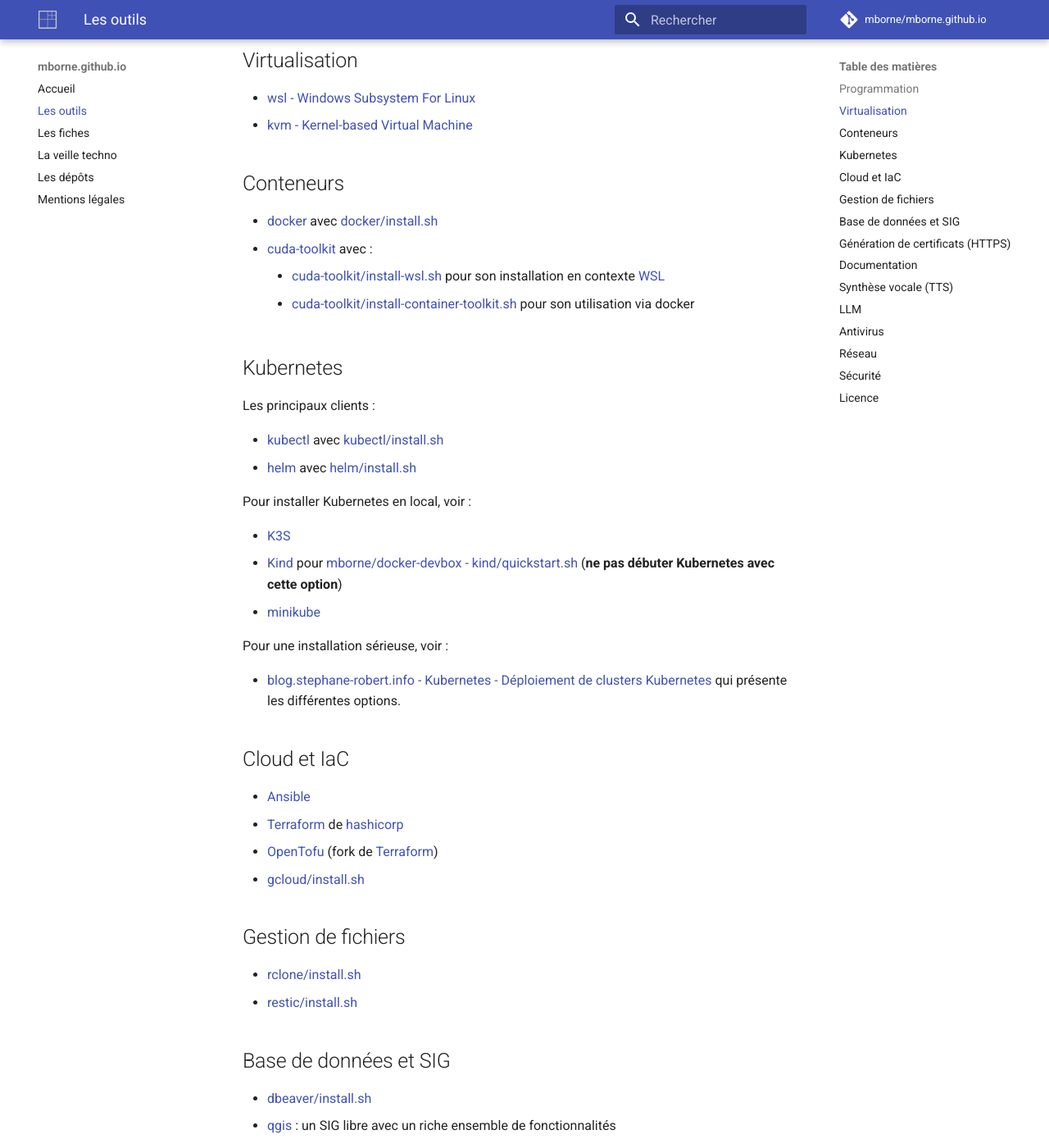
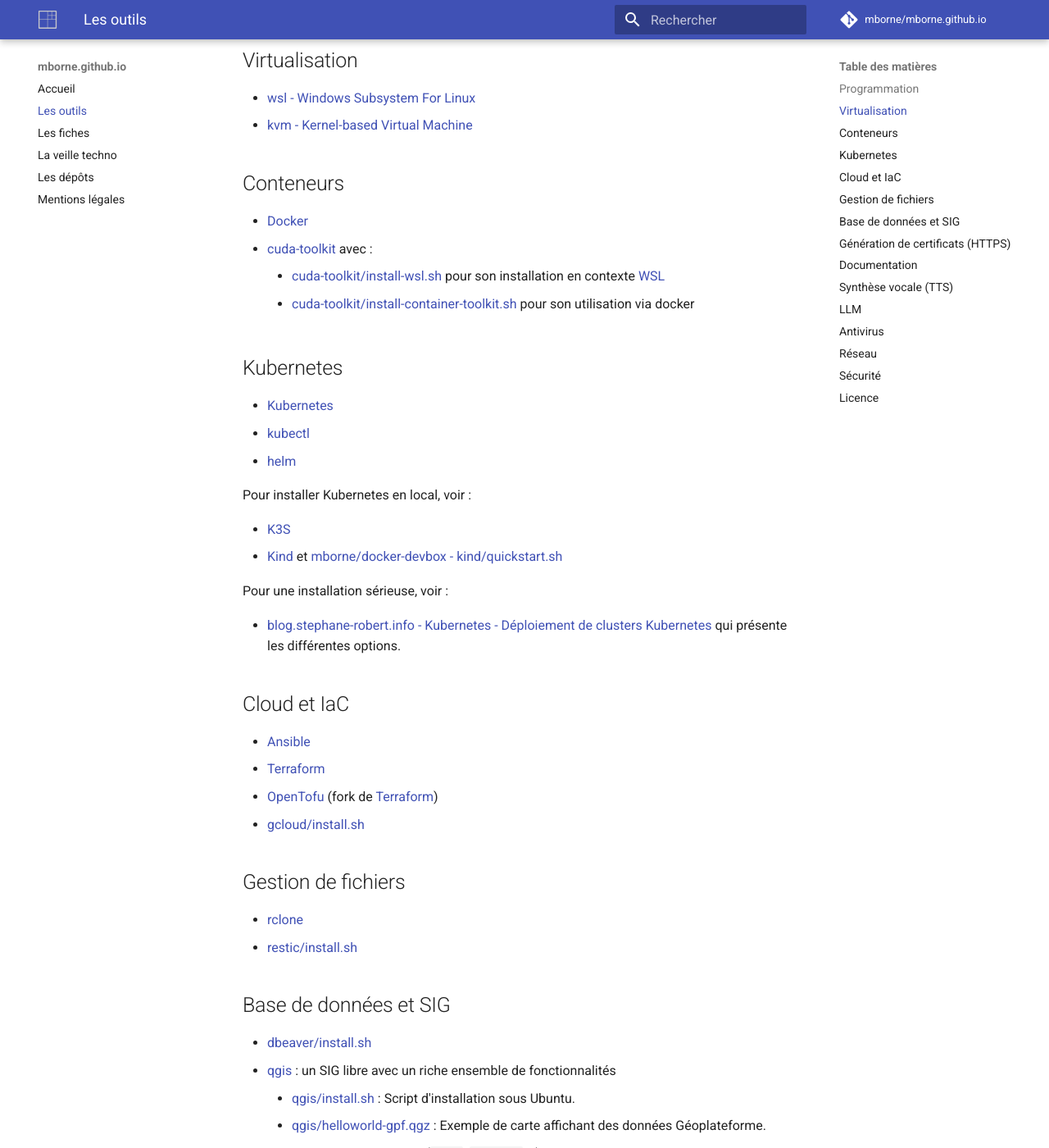
Before and after one commit to mborne/mborne.github.io, an MkDocs documentation site: the page built from docs/outils/index.md, in a window 1280 px wide and 1400 px high, scrolled down 719 px. Shown: the whole window at 82% size. Built offline with MkDocs 1.6.1 and Material for MkDocs 9.7.7, drawn with Linux system fonts in a browser that asks for light colours; plug-ins that fetch from the network failed and are left out; comment, search, counter and statistics services are not loaded.

Commit message:
chore(kubernetes): exit minikube et ajout d'un lien vers la fiche

```diff
--- a/docs/outils/index.md
+++ b/docs/outils/index.md
@@ -25,23 +25,21 @@
 
 ## Conteneurs
 
-- [docker](docker/README.md) avec [docker/install.sh](docker/install.sh)
+- [Docker](docker/README.md)
 - [cuda-toolkit](cuda-toolkit/README.md) avec :
     - [cuda-toolkit/install-wsl.sh](cuda-toolkit/install-wsl.sh) pour son installation en contexte [WSL](wsl/README.md)
     - [cuda-toolkit/install-container-toolkit.sh](cuda-toolkit/install-container-toolkit.sh) pour son utilisation via docker
 
 ## Kubernetes
 
-Les principaux clients :
-
-- [kubectl](kubectl/README.md) avec [kubectl/install.sh](kubectl/install.sh)
-- [helm](helm/README.md) avec [helm/install.sh](helm/install.sh)
+- [Kubernetes](kubernetes/index.md)
+- [kubectl](kubectl/README.md)
+- [helm](helm/README.md)
 
 Pour installer Kubernetes en local, voir :
 
 - [K3S](k3s/README.md)
-- [Kind](kind/README.md) pour [mborne/docker-devbox - kind/quickstart.sh](https://github.com/mborne/docker-devbox/tree/master/kind#readme) (**ne pas débuter Kubernetes avec cette option**)
-- [minikube](minikube/README.md)
+- [Kind](kind/README.md) et [mborne/docker-devbox - kind/quickstart.sh](https://github.com/mborne/docker-devbox/tree/master/kind#readme)
 
 Pour une installation sérieuse, voir :
 
@@ -50,13 +48,13 @@
 ## Cloud et IaC
 
 - [Ansible](ansible/README.md)
-- [Terraform](terraform/README.md) de [hashicorp](hashicorp/README.md)
+- [Terraform](terraform/README.md)
 - [OpenTofu](opentofu/README.md) (fork de [Terraform](terraform/README.md))
 - [gcloud/install.sh](gcloud/install.sh)
 
 ## Gestion de fichiers
 
-- [rclone/install.sh](rclone/install.sh)
+- [rclone](rclone/README.md)
 - [restic/install.sh](restic/install.sh)
 
 ## Base de données et SIG
```
Also changed, not shown: docs/outils/minikube/README.md (deleted, +0 -29 lines), 1 other file.
